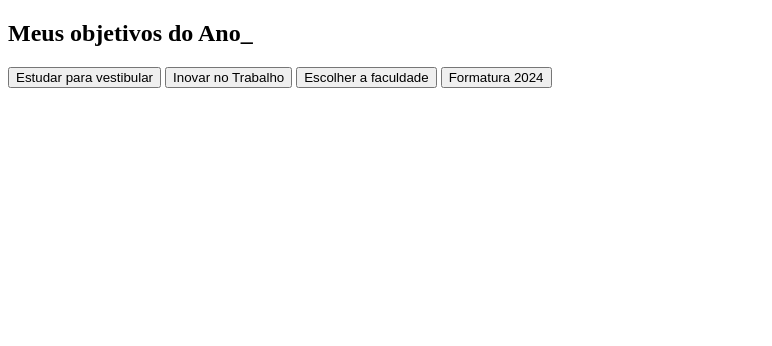
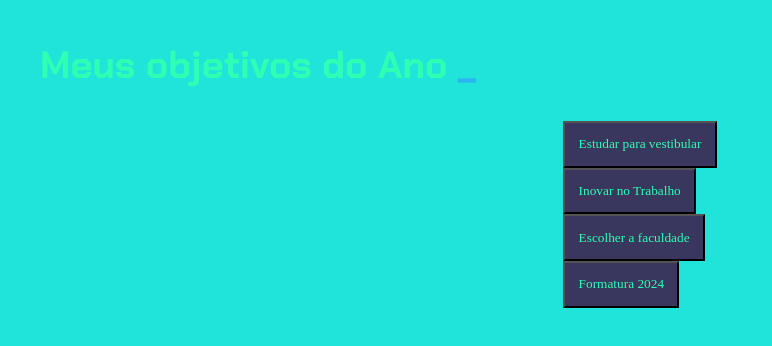
Before and after one commit to candiotto07/1ATV-3E, a plain HTML site: page index.html in a window 1280 px wide. Shown: the whole page, without its empty margins (0-772 px from the left). Drawn offline with Linux system fonts and the light colour scheme.

Commit message:
Add files via upload

```diff
--- a/index.html
+++ b/index.html
@@ -8,7 +8,7 @@
 </head>
 <body>
     <section class="conteudo-principal">
-        <h2 class="titulo-principal">Meus objetivos do Ano_</h2>
+        <h2 class="titulo-principal">Meus objetivos do Ano <span>_</span></h2>
         <div class="botoes">
             <button class="botao">Estudar para vestibular</button>
             <button class="botao">Inovar no Trabalho</button>
--- a/style.css
+++ b/style.css
@@ -1,9 +1,41 @@
+@import url('https://fonts.googleapis.com/css2?family=Chakra+Petch:wght@400;700&display=swap');
 :root{
     --cor-de-fundo:#20E4D9;
     --cor-de-texto:#2DFFB3;
     --cor-amarelo:#C6F01B;
     --cor-azul:#28B6F3;
     --cor-azul-escuro:#3A375E;
+}
 
+body{
+    background-color: var(--cor-de-fundo);
+    color: var(--cor-de-texto);
+    font-family: 'Chakra Petch', sans-serif;
+}
+.conteudo-principal{
+    display: flex;
+    flex-direction: column;
+    justify-content: center;
+    align-items: center;
+    max-width: 1200px;
+    width: 100%;
+    margin: 0 auto;
+}
+.titulo-principal{
+    text-align: left;
+    width: 100%;
+    font-size: 38px;
+    color: var(--cor-de-texto);
+}
 
+.titulo-principal span{
+    color: var(--cor-azul);
 }
+.botao{
+    font-family: 'Chakra Petch, sans serif';
+    background-color: var(--cor-azul-escuro);
+    color: var(--cor-de-texto);
+    display: flex;
+    justify-content: center;
+    padding: 1em;
+}
```
